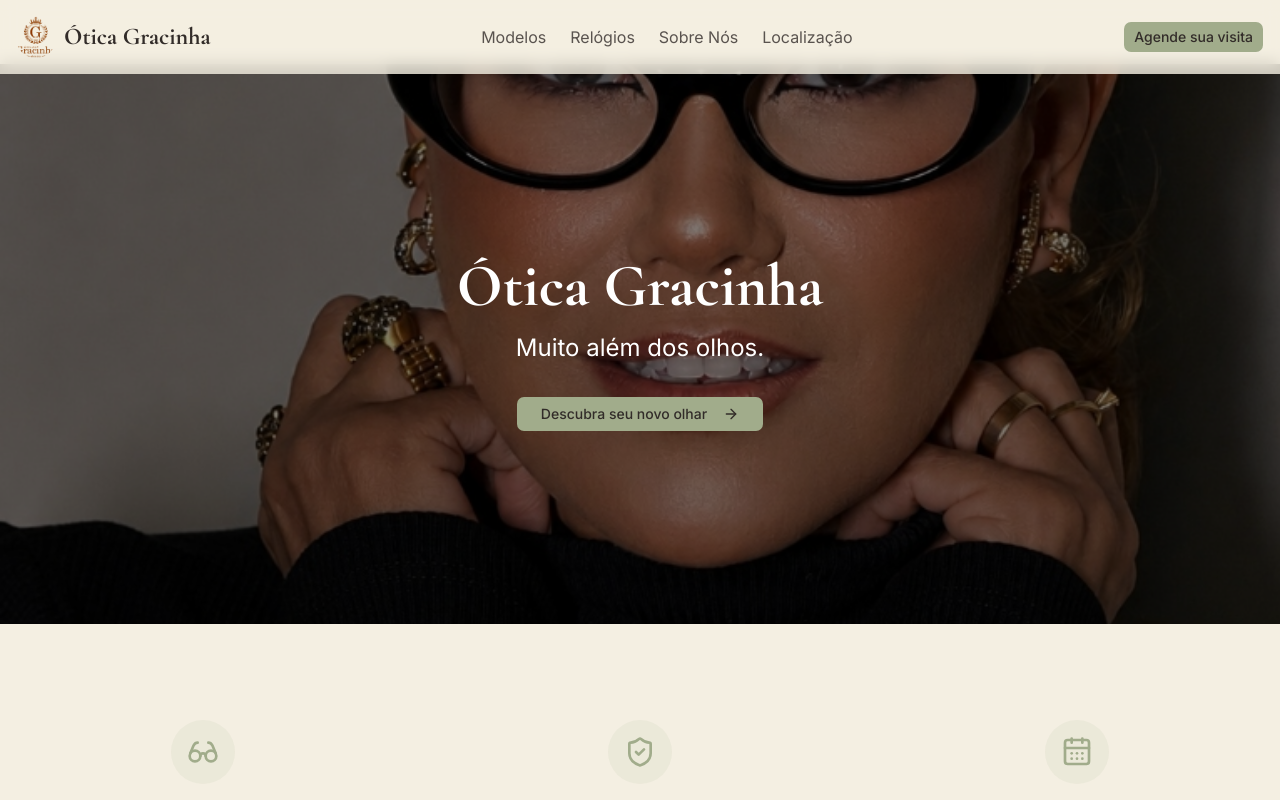
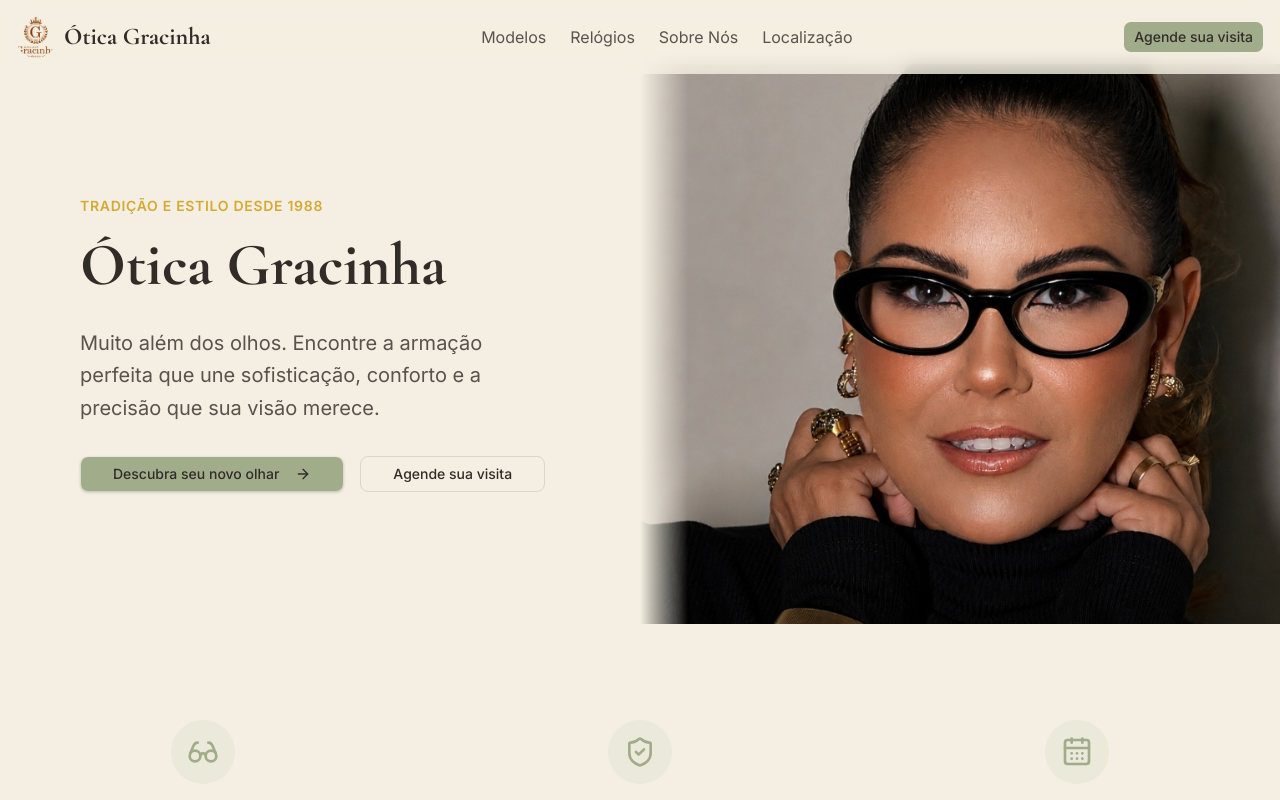
Before and after one commit to LucasEduardo2002/otica-landing-page, a Next.js app: page / in a window 1280 px wide. Shown: the top 800 px of the page. Built offline with nearby package versions, Linux system fonts and the light colour scheme.

Commit message:
feat: implement responsive landing page for Ótica Gracinha with product display and scheduling modal

```diff
--- a/app/page.tsx
+++ b/app/page.tsx
@@ -201,17 +201,51 @@
       <Header onOpenModal={() => setIsModalOpen(true)} />
 
       <main className="pt-16">
-        {/* Hero Section */}
-        <section
-          className="relative h-[50vh] sm:h-[60vh] md:h-[70vh] flex items-center justify-center text-center text-white"
-          style={{ backgroundImage: "url('/images/hero.jpg')", backgroundSize: 'cover', backgroundPosition: 'center' }}
-        >
-          <div className="absolute inset-0 bg-black/50" />
-          <div className="relative z-10 flex flex-col items-center">
-            <h1 className={`${displayFont.className} text-3xl sm:text-4xl md:text-6xl font-bold`}>
+        {/* Desktop Hero Section */}
+        <section className="hidden md:grid md:grid-cols-12 min-h-[70vh] bg-background overflow-hidden">
+          <div className="md:col-span-6 flex flex-col justify-center px-12 lg:px-20 py-16 text-left">
+            <span className="text-secondary font-semibold uppercase tracking-wider text-sm mb-3">
+              Tradição e Estilo desde 1988
+            </span>
+            <h1 className={`${displayFont.className} text-4xl lg:text-6xl font-bold text-foreground leading-tight`}>
               Ótica Gracinha
             </h1>
-            <p className="mt-4 text-lg sm:text-xl md:text-2xl">Muito além dos olhos.</p>
+            <p className="mt-6 text-lg lg:text-xl text-foreground/80 leading-relaxed max-w-[45ch]">
+              Muito além dos olhos. Encontre a armação perfeita que une sofisticação, conforto e a precisão que sua visão merece.
+            </p>
+            <div className="mt-8 flex flex-wrap gap-4">
+              <Button asChild size="lg" className="bg-primary text-primary-foreground hover:bg-primary/90 px-8 cursor-pointer shadow-sm">
+                <a href="#modelos" className="flex items-center gap-2">
+                  Descubra seu novo olhar <ArrowRight className="ml-2 h-5 w-5" />
+                </a>
+              </Button>
+              <Button onClick={() => setIsModalOpen(true)} variant="outline" size="lg" className="border-border text-foreground hover:bg-accent/20 px-8 cursor-pointer">
+                Agende sua visita
+              </Button>
+            </div>
+          </div>
+          <div className="md:col-span-6 relative h-full min-h-[70vh]">
+            <img
+              src="/images/hero.jpg"
+              alt="Modelo elegante usando óculos de grau da Ótica Gracinha"
+              className="absolute inset-0 w-full h-full object-cover object-[center_20%]"
+            />
+            {/* Soft gradient overlay on desktop image for depth */}
+            <div className="absolute inset-0 bg-gradient-to-r from-background via-transparent to-transparent pointer-events-none w-24" />
+          </div>
+        </section>
+
+        {/* Mobile Hero Section */}
+        <section
+          className="relative h-[55vh] sm:h-[65vh] flex items-center justify-center text-center text-white md:hidden"
+          style={{ backgroundImage: "url('/images/hero.jpg')", backgroundSize: 'cover', backgroundPosition: 'center 20%' }}
+        >
+          <div className="absolute inset-0 bg-black/45" />
+          <div className="relative z-10 flex flex-col items-center px-4">
+            <h1 className={`${displayFont.className} text-3xl sm:text-4xl font-bold`}>
+              Ótica Gracinha
+            </h1>
+            <p className="mt-4 text-base sm:text-lg">Muito além dos olhos.</p>
             <Button asChild size="lg" className="mt-8 bg-primary text-primary-foreground hover:bg-primary/90 px-6 cursor-pointer">
               <a href="#modelos" className="flex items-center gap-2">
                 Descubra seu novo olhar <ArrowRight className="ml-2 h-5 w-5" />
```
